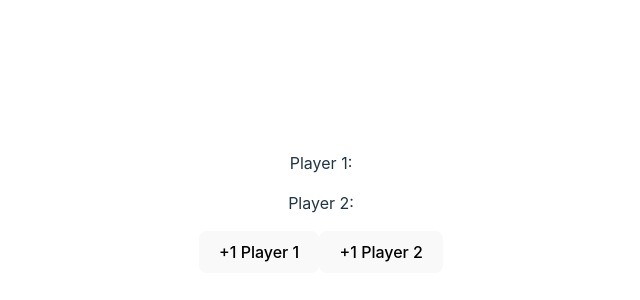
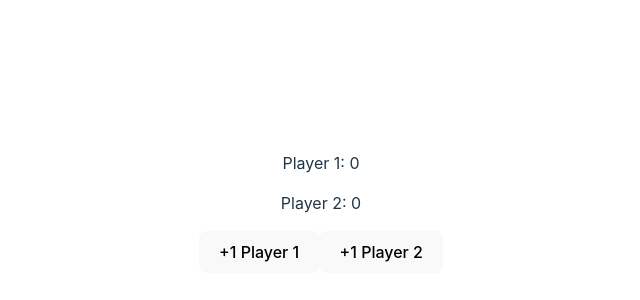
Before and after one commit to 101Shakila/first-react-app, a React (Vite) app: page / in a window 1280 px wide. Shown: the part 196-496 px from the top of the page, without its empty margins (319-959 px from the left). Built offline with nearby package versions, Linux system fonts and the light colour scheme.

Commit message:
Objects + rerendering
We are using objects here to re-render data and display it into the website,

```diff
--- a/src/ScoreKeeper.jsx
+++ b/src/ScoreKeeper.jsx
@@ -1,13 +1,33 @@
 import { useState } from "react";
 
 function ScoreKeeper() {
+
+    const [score, setScore] = useState({ p1Score: 0, p2Score: 0 });
+
+    function p1Increase() {
+        console.log("you increasing p1");
+        setScore((oldScore) => {
+            return { ...oldScore, p1Score: oldScore.p1Score + 1 }
+        })
+    }
+
+
+    function p2Increase() {
+        console.log("you increasing p2");
+        setScore((oldScore) => {
+            return { ...oldScore, p2Score: oldScore.p2Score + 1 }
+        })
+    }
+
+
+
     return (
 
         <div>
-            <p>Player 1: </p>
-            <p>Player 2: </p>
-            <button>+1 Player 1</button>
-            <button>+1 Player 2</button>
+            <p>Player 1: {score.p1Score} </p>
+            <p>Player 2: {score.p2Score}</p>
+            <button onClick={p1Increase}>+1 Player 1</button>
+            <button onClick={p2Increase}>+1 Player 2</button>
         </div>
     );
 }
```
Also changed, not shown: src/App.jsx (line endings or trailing spaces).
